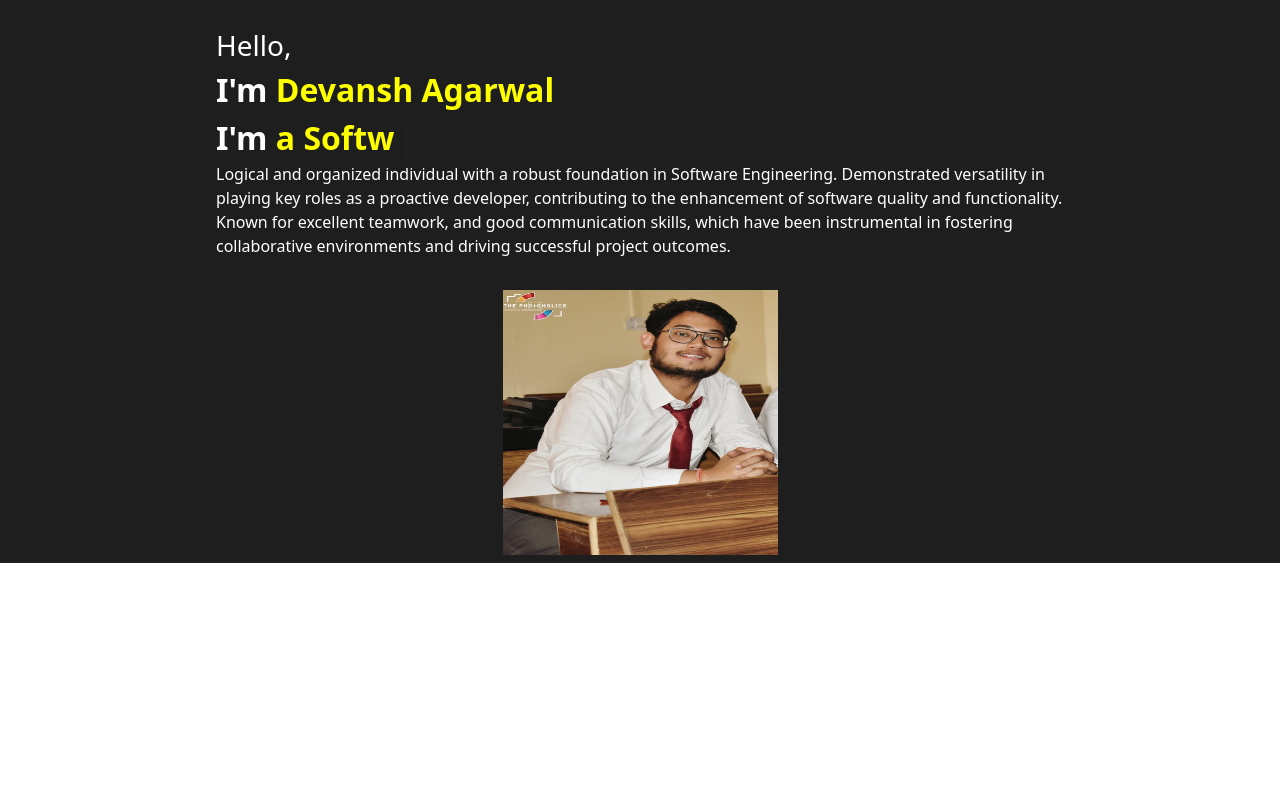
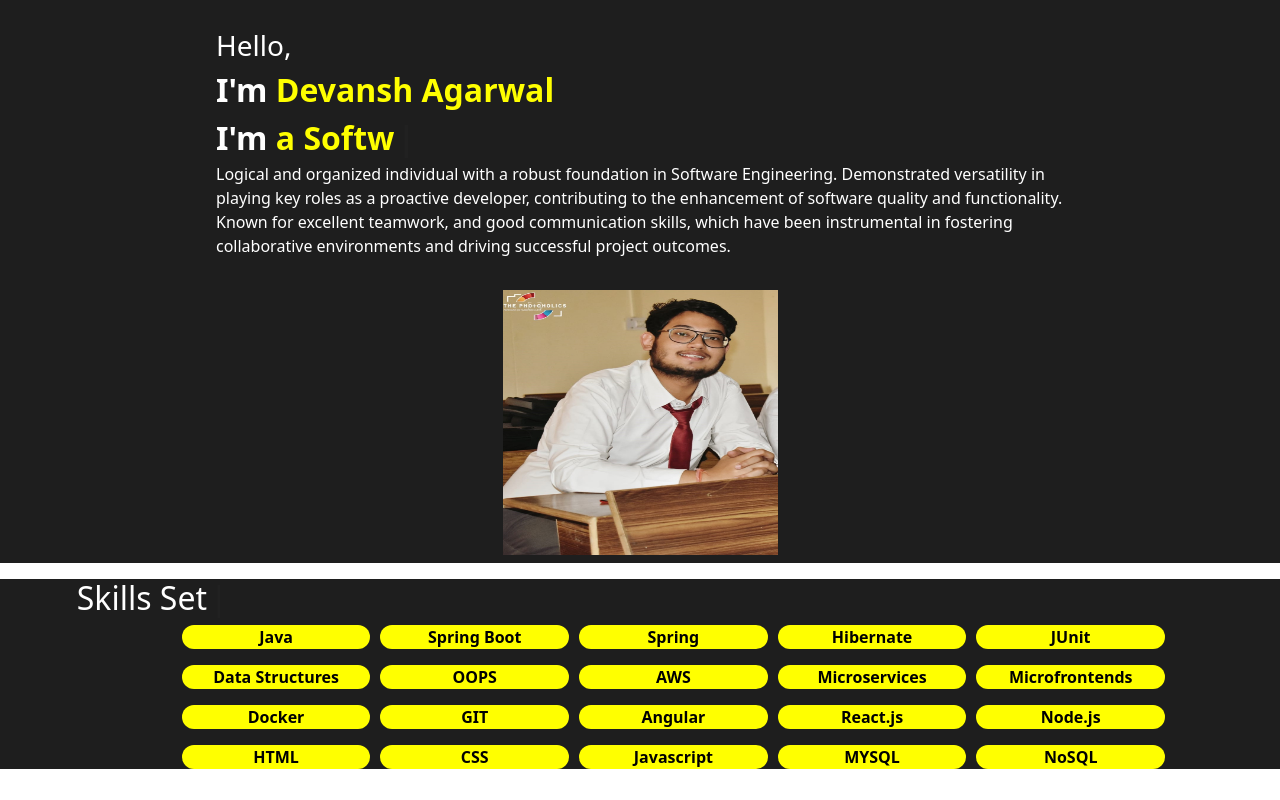
Before and after one commit to DevanshAgarwal7/portfolio, a React (Vite) app in the folder my-portfolio/: page / in a window 1280 px wide. Built offline with nearby package versions, Linux system fonts and the light colour scheme.

Commit message:
Skills component completed

```diff
--- a/my-portfolio/src/components/Skills.jsx
+++ b/my-portfolio/src/components/Skills.jsx
@@ -0,0 +1,27 @@
+import React from "react";
+import '../styling/Skills.css';
+import { Cursor } from "react-simple-typewriter";
+
+function Skills() {
+    const mySkills = ["Java", "Spring Boot", "Spring", "Hibernate", "JUnit", "Data Structures",  "OOPS", "AWS", "Microservices", "Microfrontends", "Docker", "GIT", "Angular", "React.js", "Node.js", "HTML", "CSS", "Javascript", "MYSQL", "NoSQL"];
+    return (
+        <React.Fragment>
+            <div className="skills_component">
+                <h2>Skills Set<Cursor /></h2>
+                <div className="skills_defined">
+                <div class="container overflow-hidden text-center">
+                    <div class="row row-cols-1 row-cols-sm-2 row-cols-md-3 row-cols-lg-4 row-cols-xl-5 g-3 justify-content-center">
+                        {
+                            mySkills.map((mySkill, index) => (
+                                <div class="col-6 col-sm-4 col-md-3 col-lg-3 col-xl-2 skill" key={index}>{mySkill}</div>
+                            ))
+                        }
+                    </div>
+                    </div>
+                </div>
+            </div>
+        </React.Fragment>
+    );
+}
+
+export default Skills;
--- a/my-portfolio/src/index.css
+++ b/my-portfolio/src/index.css
@@ -8,6 +8,4 @@
 body{
   background: rgb(30, 30, 30);
   color: white;
-  overflow: hidden;
-  overflow-y: scroll;
 }
--- a/my-portfolio/src/pages/Portfolio.jsx
+++ b/my-portfolio/src/pages/Portfolio.jsx
@@ -1,12 +1,14 @@
 import React from "react";
 import { Navbar } from "react-bootstrap";
 import Introduction from "../components/Introduction";
+import Skills from "../components/Skills";
 
 function Portfolio() {
     return (
         <React.Fragment>
             {/* <Navbar /> */}
             <Introduction />
+            <Skills />
         </React.Fragment>
      );
 }
--- a/my-portfolio/src/styling/Introduction.css
+++ b/my-portfolio/src/styling/Introduction.css
@@ -42,3 +42,15 @@
         font-size: large;
     }
 }
+
+@media(max-width: 351px){
+    .intro-content{
+        font-size: 1rem;
+    }
+    .intro-role{
+        font-size: 0.9rem;
+    }
+    .intro-summary{
+        font-size: medium;
+    }
+}
--- /dev/null
+++ b/my-portfolio/src/styling/Skills.css
@@ -0,0 +1,28 @@
+.skills_component{
+    background-color: rgb(30, 30, 30);
+    color: white;
+    padding-left: 6vw;
+    height: auto;
+}
+.skill{
+    transition: transform 0.3s;
+    margin-right: 10px;
+    background-color: yellow;
+    border-radius: 1rem;
+    color: black;
+    font-weight: 700;
+    text-align: center;
+    overflow: hidden;
+}
+.skill:hover {
+    transform: scale(1.1);
+}
+
+@media (max-width: 1072px){
+    .skills_component{
+        padding-left: 15vw;
+    }
+    .skill{
+        font-size: small;
+    }
+}
```
